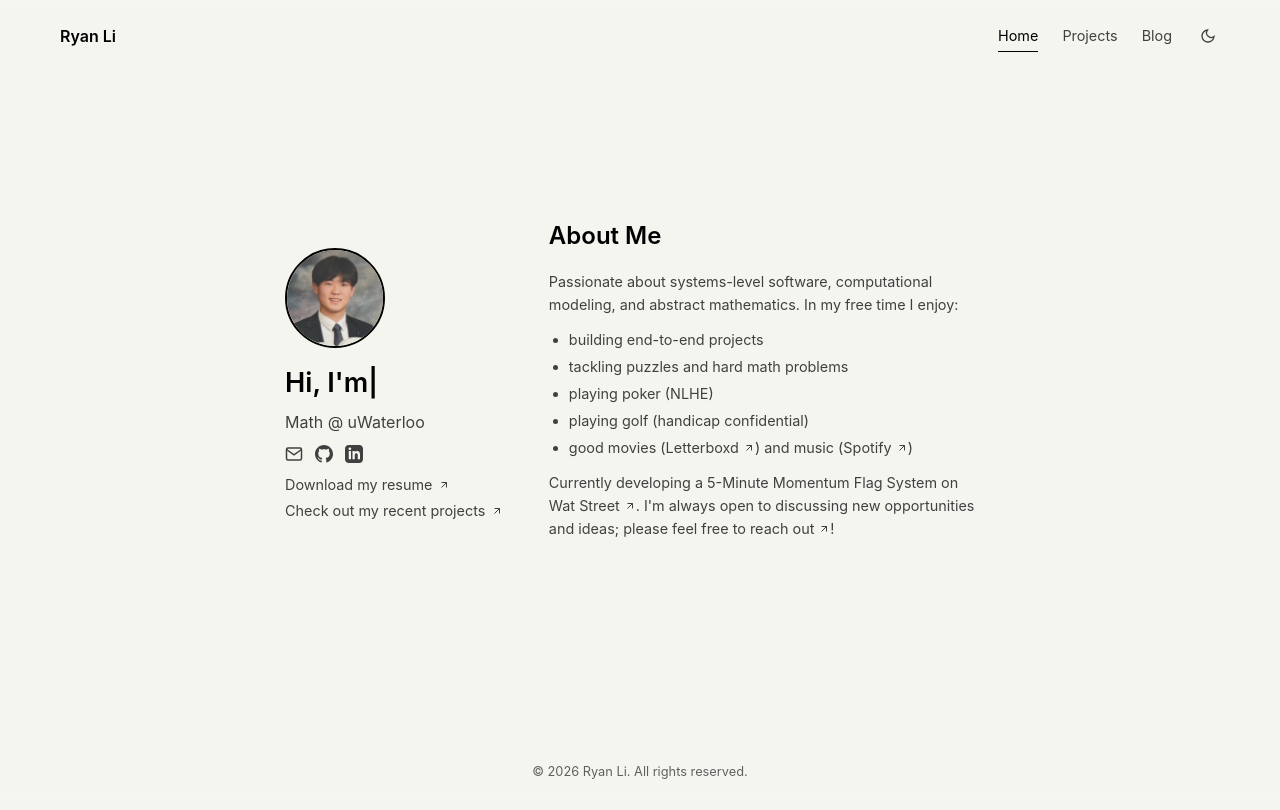
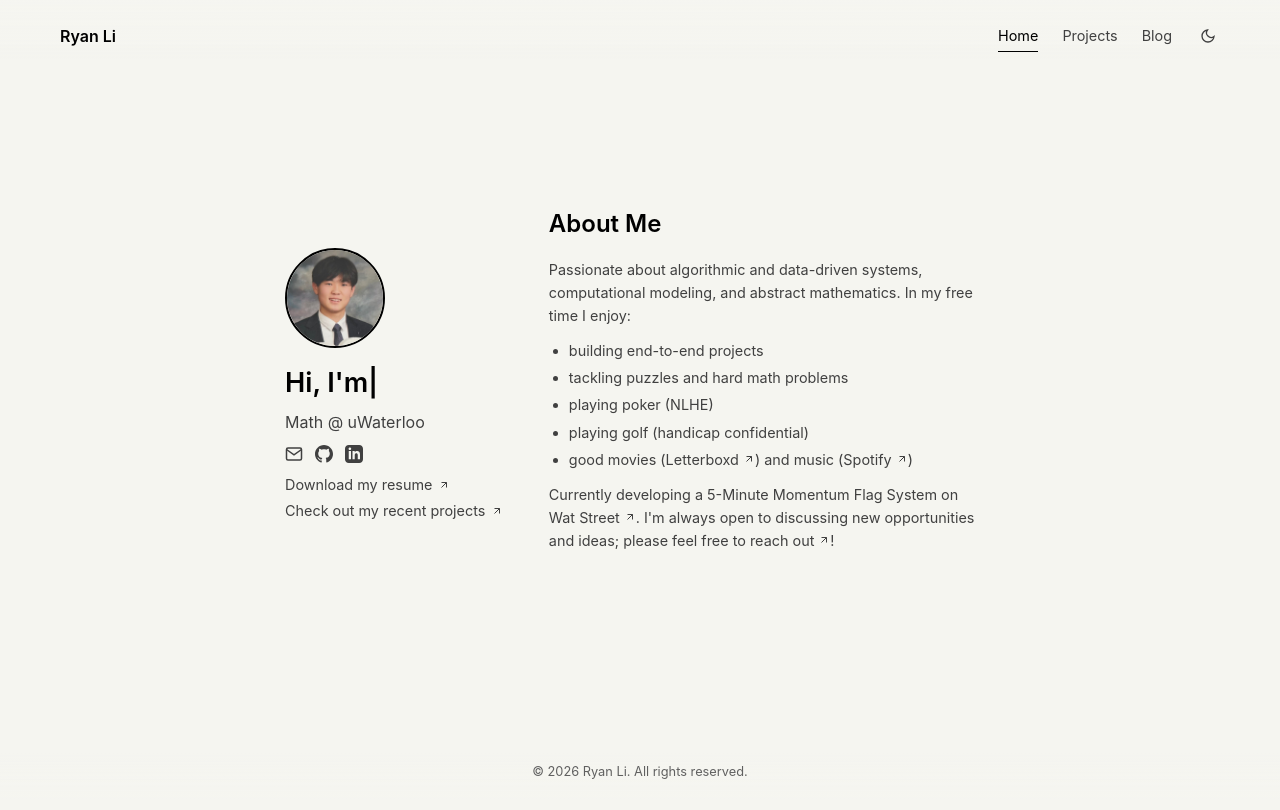
Before and after one commit to rli8145/rli-personal-website, a React (Vite) app: page / in a window 1280 px wide. Built offline with nearby package versions, Linux system fonts and the light colour scheme.

Commit message:
minor edits to about me

```diff
--- a/src/components/About.jsx
+++ b/src/components/About.jsx
@@ -7,7 +7,7 @@ function About() {
       <div className="about-content">
         <div className="about-text">
           <p>
-            Passionate about systems-level software, computational modeling, and abstract mathematics.
+            Passionate about algorithmic and data-driven systems, computational modeling, and abstract mathematics.
             In my free time I enjoy:
           </p>
           <ul className="interests-list">
```
